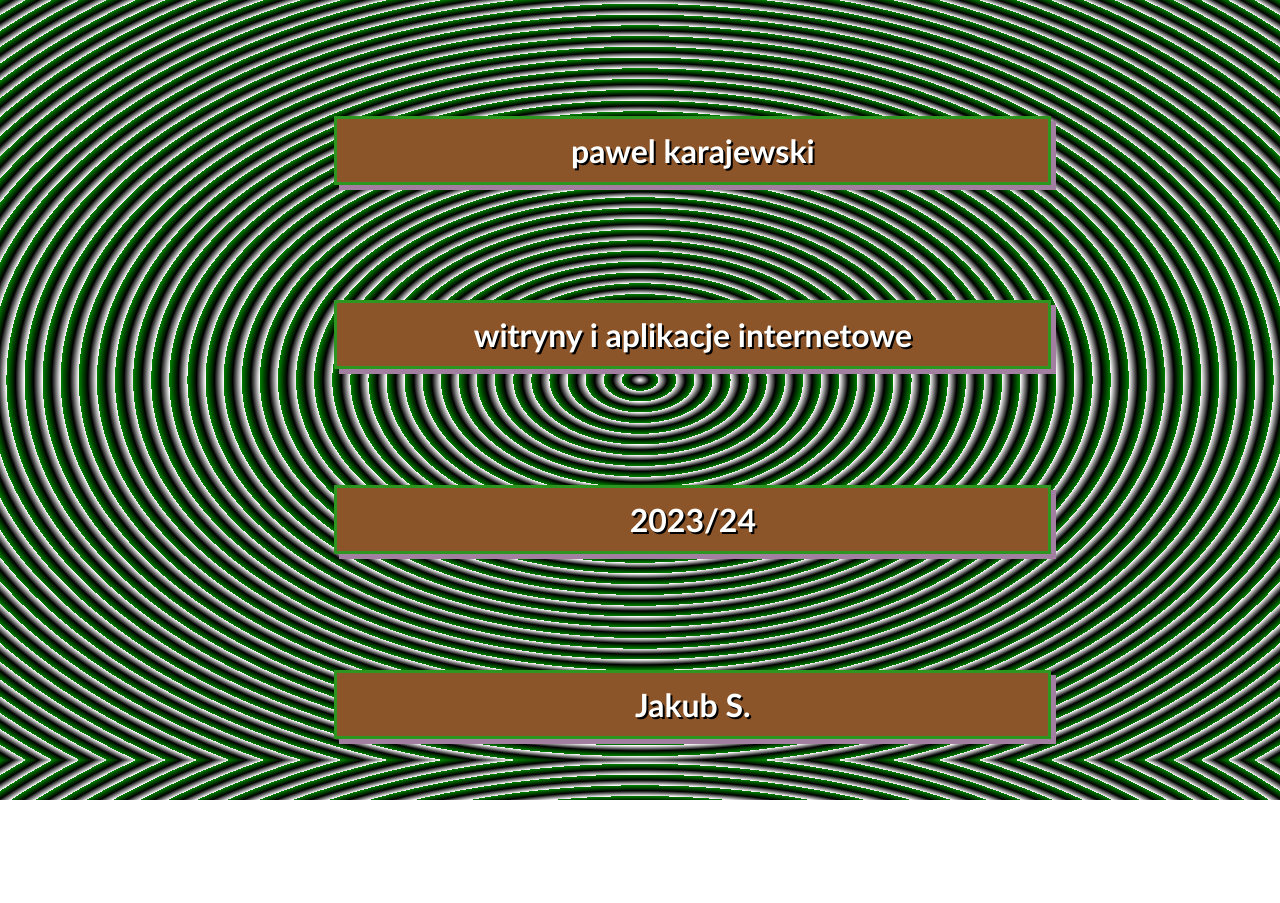
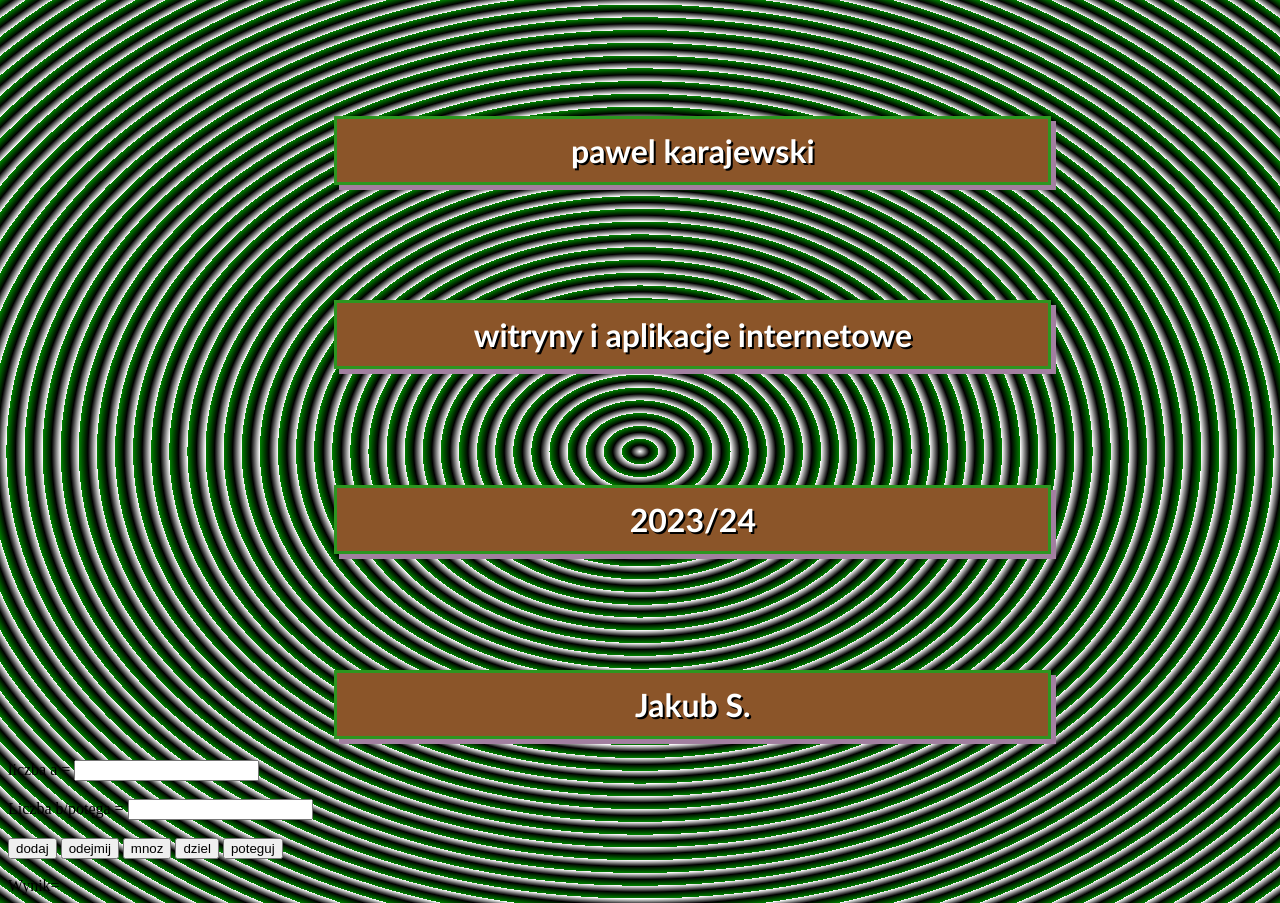
Before and after one commit to pueblo997/komenda_glowna, a plain HTML site: page index.html in a window 1280 px wide. Before the commit the page ends 800 px from the top, so only its background shows below. Drawn offline with Linux system fonts and the light colour scheme.

Commit message:
Update_index_18_10.html

```diff
--- a/index.html
+++ b/index.html
@@ -11,5 +11,54 @@
         <h1 id="przedmiot">witryny i aplikacje internetowe</h1>
         <h1 id="rok">2023/24</h1>
         <h1 id="prowadzacy">Jakub S.</h1>
+
+     <section>
+            liczba a = <input type="text" id="liczba1"><br><br>
+        Liczba b/potęga = <input type="text" id="liczba2"><br><br>
+        <button onclick="dodaj()">dodaj</button>
+        <button onclick="odejmij()">odejmij</button>
+        <button onclick="mnoz()">mnoz</button>
+        <button onclick="dziel()">dziel</button>
+        <button onclick="poteguj()">poteguj</button><br><br>
+
+        Wynik= <div id="wynik"></div>
+        </section>
+
+            <script>
+        function dodaj(){
+            var liczba1=parseInt(document.getElementById("liczba1").value);
+            var liczba2=parseInt(document.getElementById("liczba2").value);
+            var wynik1=liczba1+liczba2;
+            document.getElementById("wynik").innerHTML=wynik1;
+         }
+        function odejmij(){
+            var liczba1=parseInt(document.getElementById("liczba1").value);
+            var liczba2=parseInt(document.getElementById("liczba2").value);
+            var wynik2=liczba1-liczba2;
+            document.getElementById("wynik").innerHTML=wynik2;
+        }
+        function mnoz(){
+            var liczba1=parseInt(document.getElementById("liczba1").value);
+            var liczba2=parseInt(document.getElementById("liczba2").value);
+            var wynik3=liczba1*liczba2;
+            document.getElementById("wynik").innerHTML=wynik3;
+         }
+        function dziel(){
+            var liczba1=parseInt(document.getElementById("liczba1").value);
+            var liczba2=parseInt(document.getElementById("liczba2").value);
+            var wynik4=liczba1/liczba2;
+            document.getElementById("wynik").innerHTML=wynik4;
+        }
+        function poteguj(){
+            var liczba1=parseInt(document.getElementById("liczba1").value);
+            var liczba2=parseInt(document.getElementById("liczba2").value);
+            var wynik5=Math.pow(liczba1,liczba2);
+            document.getElementById("wynik").innerHTML=wynik5;
+        }
+
+
+        </script>
+
+
 </body>
 </html>
```
